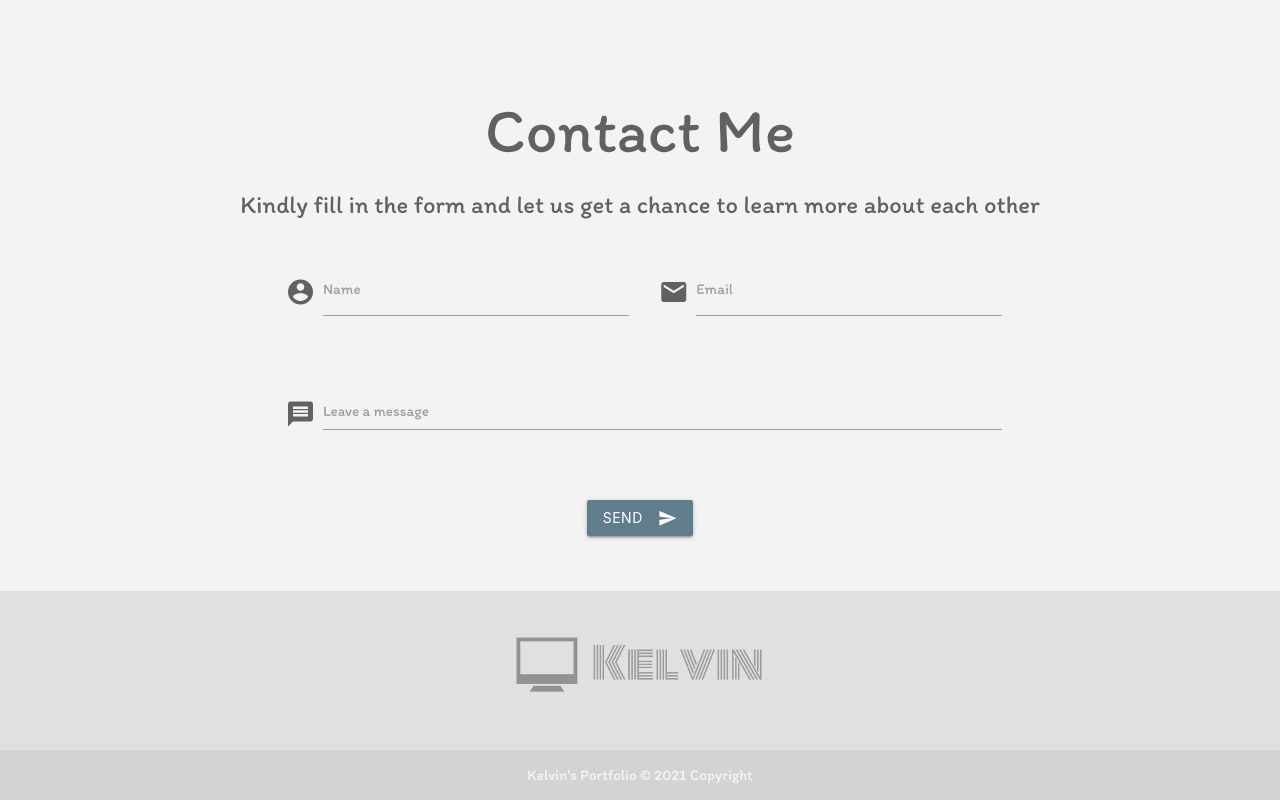
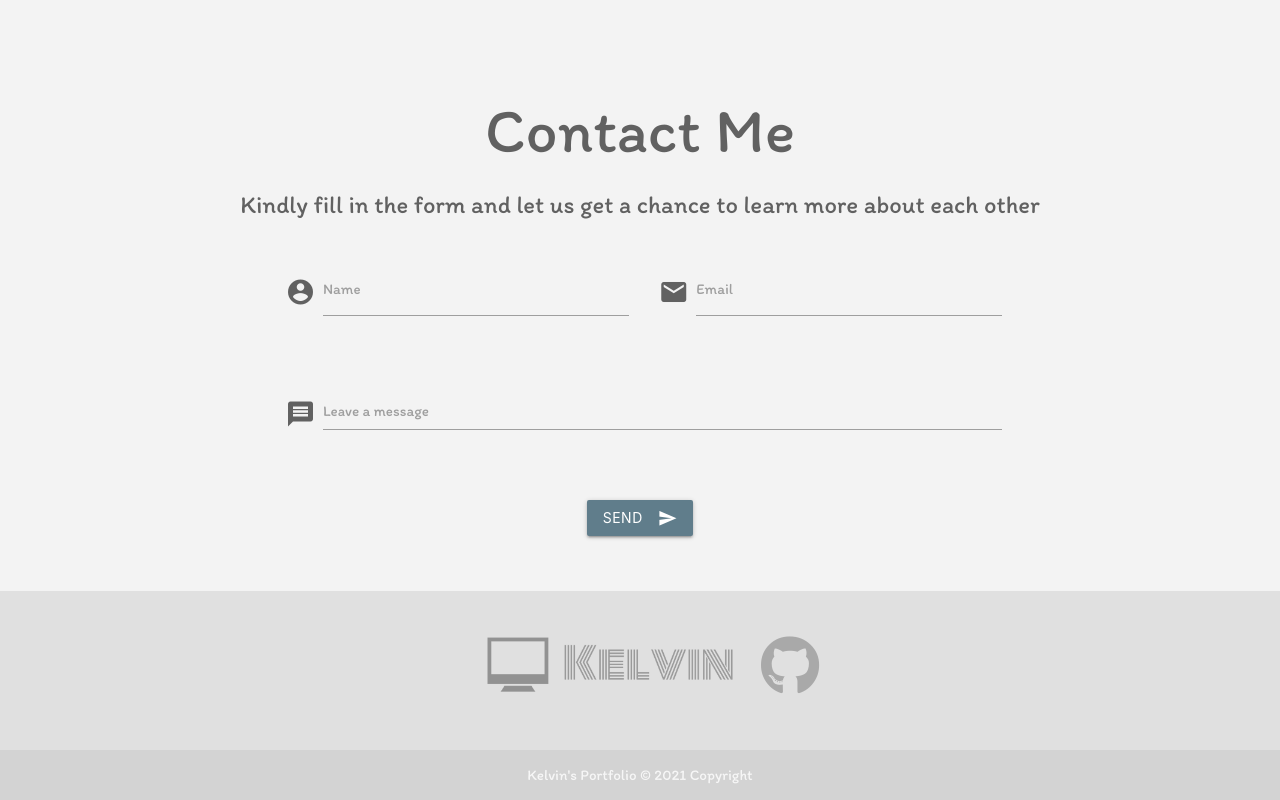
Before and after one commit to kelvinho1020/Portfolio, a website built with Parcel: page index.html in a window 1280 px wide. Shown: the part 5934-6734 px from the top of the page. Built offline with nearby package versions, Linux system fonts and the light colour scheme; files whose address does not match are found by name; a web font is replaced by a local one.

Commit message:
add github link

```diff
--- a/index.html
+++ b/index.html
@@ -310,6 +310,8 @@
 					  <a href="#home">
 						  <img src="./src/img/logo/logo.png" alt="Logo">
 						</a>
+						<a target="_blank" href="https://github.com/kelvinho1020" class="footer-logo-github"><i
+							class="fab fa-github fa-2x"></i></a>
 				  </div>
 				</div>
 			</div>
--- a/src/sass/_footer.scss
+++ b/src/sass/_footer.scss
@@ -7,4 +7,16 @@
 			width: 20rem;
 		}
 	}
+
+	#footer-logo {
+		display: flex;
+		align-items: center;
+		justify-content: center;
+
+		.footer-logo-github {
+			color: $color-secondary;
+			font-size: 2rem;
+			margin-bottom: 1.3rem
+		}
+	}
 }
```
